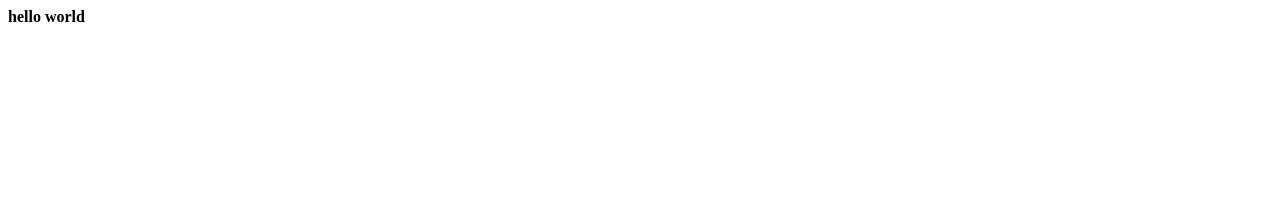
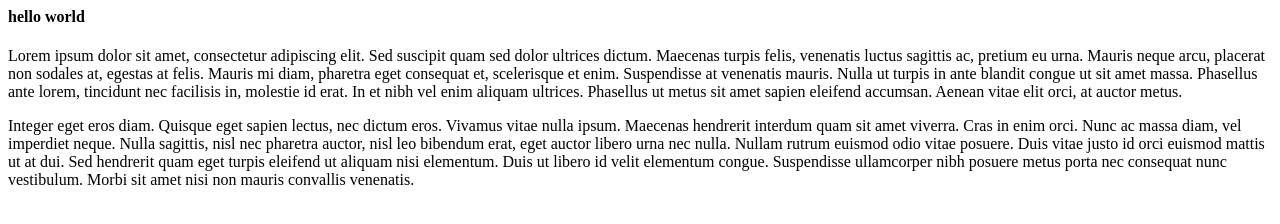
Before and after one commit to gillesdegeus/kennislunch, a plain HTML site: page index.html in a window 1280 px wide. Drawn offline with Linux system fonts and the light colour scheme.

Commit message:
lorEm ipsum op index

```diff
--- a/index.html
+++ b/index.html
@@ -5,6 +5,10 @@
 
 <body>
 	<h4>hello world</h4>
+
+	<p>Lorem ipsum dolor sit amet, consectetur adipiscing elit. Sed suscipit quam sed dolor ultrices dictum. Maecenas turpis felis, venenatis luctus sagittis ac, pretium eu urna. Mauris neque arcu, placerat non sodales at, egestas at felis. Mauris mi diam, pharetra eget consequat et, scelerisque et enim. Suspendisse at venenatis mauris. Nulla ut turpis in ante blandit congue ut sit amet massa. Phasellus ante lorem, tincidunt nec facilisis in, molestie id erat. In et nibh vel enim aliquam ultrices. Phasellus ut metus sit amet sapien eleifend accumsan. Aenean vitae elit orci, at auctor metus.</p>
+
+ <p>Integer eget eros diam. Quisque eget sapien lectus, nec dictum eros. Vivamus vitae nulla ipsum. Maecenas hendrerit interdum quam sit amet viverra. Cras in enim orci. Nunc ac massa diam, vel imperdiet neque. Nulla sagittis, nisl nec pharetra auctor, nisl leo bibendum erat, eget auctor libero urna nec nulla. Nullam rutrum euismod odio vitae posuere. Duis vitae justo id orci euismod mattis ut at dui. Sed hendrerit quam eget turpis eleifend ut aliquam nisi elementum. Duis ut libero id velit elementum congue. Suspendisse ullamcorper nibh posuere metus porta nec consequat nunc vestibulum. Morbi sit amet nisi non mauris convallis venenatis.</p>
 </body>
 
 </html>
```
